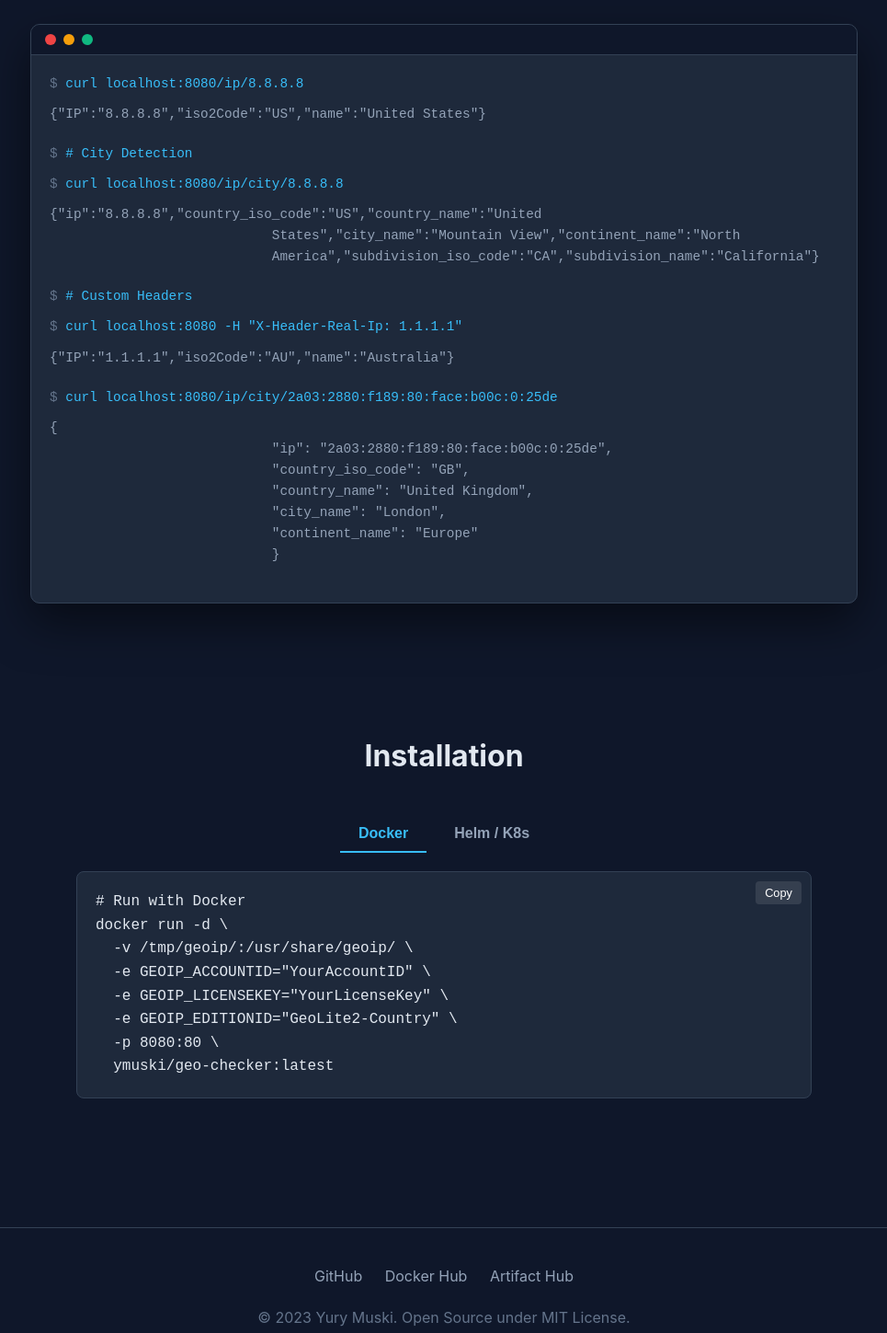
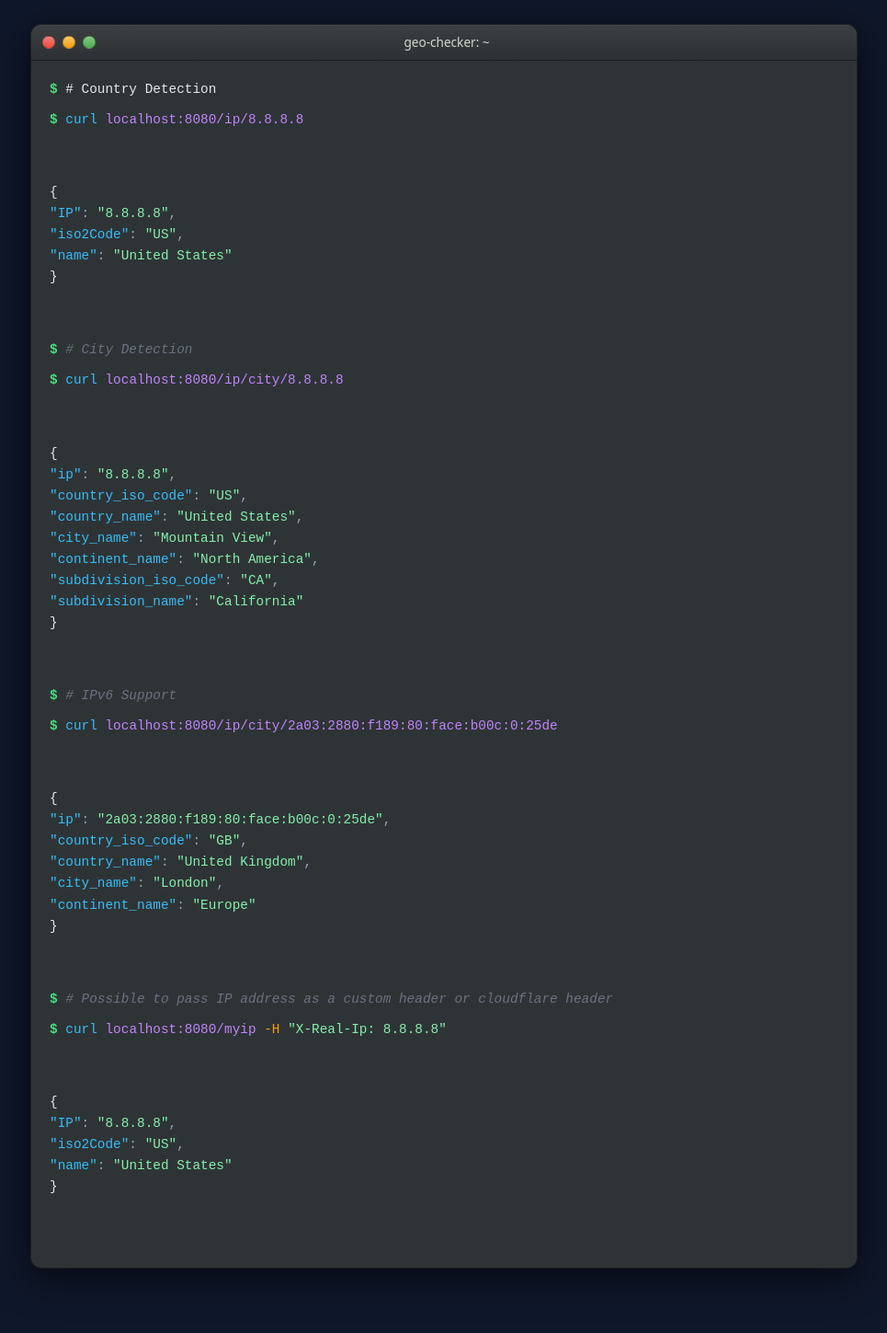
Before and after one commit to yurymuski/geo-checker, a plain HTML site: page index.html in a window 1280 px wide. Shown: the part 1040-2489 px from the top of the page at 92% size, without its empty margins (157-1122 px from the left). Drawn offline with Linux system fonts and the light colour scheme.

Commit message:
refactor: improve terminal UI styling with syntax highlighting, update README examples, and add favicon.ico alias.

```diff
--- a/index.html
+++ b/index.html
@@ -232,40 +232,61 @@
         }
 
         .terminal-window {
-            background: var(--code-bg);
-            border-radius: 10px;
-            box-shadow: 0 20px 50px rgba(0, 0, 0, 0.5);
+            background: #2e3436;
+            border-radius: 12px;
+            box-shadow: 0 10px 40px rgba(0, 0, 0, 0.6);
             overflow: hidden;
-            border: 1px solid var(--border-color);
+            border: 1px solid #1c1f20;
             font-family: var(--font-mono);
             margin: 0 auto;
             max-width: 900px;
         }
 
         .terminal-header {
-            background: #0f172a;
-            padding: 10px 15px;
+            background: linear-gradient(to bottom, #3c3f41, #2e3133);
+            padding: 8px 12px;
             display: flex;
+            align-items: center;
             gap: 8px;
-            border-bottom: 1px solid var(--border-color);
+            border-bottom: 1px solid #1c1f20;
+            box-shadow: inset 0 1px 0 rgba(255, 255, 255, 0.05);
+        }
+
+        .terminal-title {
+            flex: 1;
+            text-align: center;
+            color: #d3d7cf;
+            font-size: 0.85rem;
+            font-weight: 500;
+            font-family: system-ui, -apple-system, sans-serif;
+            margin-right: 60px;
+            /* Balance the space taken by dots */
         }
 
         .dot {
-            width: 12px;
-            height: 12px;
+            width: 14px;
+            height: 14px;
             border-radius: 50%;
+            border: 1px solid rgba(0, 0, 0, 0.2);
+            box-shadow: inset 0 1px 0 rgba(255, 255, 255, 0.1);
+            transition: all 0.2s ease;
+        }
+
+        .dot:hover {
+            filter: brightness(1.1);
+            cursor: pointer;
         }
 
         .red {
-            background: #ef4444;
+            background: linear-gradient(to bottom, #f57d7d, #e74c3c);
         }
 
         .yellow {
-            background: #f59e0b;
+            background: linear-gradient(to bottom, #f9ca5f, #f39c12);
         }
 
         .green {
-            background: #10b981;
+            background: linear-gradient(to bottom, #81c784, #4caf50);
         }
 
         .terminal-body {
@@ -275,21 +296,63 @@
         }
 
         .command {
-            color: var(--primary-color);
+            color: #e2e8f0;
             margin-bottom: 10px;
             display: block;
         }
 
         .command::before {
             content: "$ ";
-            color: #64748b;
+            color: #4ade80;
+            font-weight: bold;
+        }
+
+        /* Syntax highlighting in terminal */
+        .terminal-comment {
+            color: #6b7280;
+            font-style: italic;
+        }
+
+        .terminal-cmd {
+            color: #38bdf8;
+        }
+
+        .terminal-url {
+            color: #c084fc;
+        }
+
+        .terminal-flag {
+            color: #f59e0b;
         }
 
         .output {
             color: #94a3b8;
-            margin-bottom: 20px;
+            margin-bottom: 10px;
             white-space: pre-wrap;
             display: block;
+            text-align: left !important;
+            font-family: var(--font-mono);
+        }
+
+        .output pre {
+            margin: 0;
+            padding: 0;
+            font-family: inherit;
+            color: inherit;
+            white-space: pre;
+        }
+
+        /* JSON syntax highlighting */
+        .json-key {
+            color: #38bdf8;
+        }
+
+        .json-string {
+            color: #86efac;
+        }
+
+        .json-brace {
+            color: #e2e8f0;
         }
 
         /* Installation Tabs */
@@ -351,6 +414,24 @@
             font-family: var(--font-mono);
             color: #e2e8f0;
             margin: 0;
+        }
+
+        /* Syntax highlighting for code blocks */
+        .code-comment {
+            color: #6b7280;
+            font-style: italic;
+        }
+
+        .code-command {
+            color: #38bdf8;
+        }
+
+        .code-string {
+            color: #86efac;
+        }
+
+        .code-flag {
+            color: #c084fc;
         }
 
         .copy-btn {
@@ -484,29 +565,61 @@
                         <div class="dot red"></div>
                         <div class="dot yellow"></div>
                         <div class="dot green"></div>
+                        <div class="terminal-title">geo-checker: ~</div>
                     </div>
                     <div class="terminal-body">
-                        <span class="command">curl localhost:8080/ip/8.8.8.8</span>
-                        <span class="output">{"IP":"8.8.8.8","iso2Code":"US","name":"United States"}</span>
+                        <span class="command"><span class="terminal-comment"></span># Country Detection</span></span>
+                        <span class="command"><span class="terminal-cmd">curl</span> <span
+                                class="terminal-url">localhost:8080/ip/8.8.8.8</span></span>
+                        <span class="output">
+                            <pre><span class="json-brace">{</span>
+<span class="json-key">"IP"</span>: <span class="json-string">"8.8.8.8"</span>,
+<span class="json-key">"iso2Code"</span>: <span class="json-string">"US"</span>,
+<span class="json-key">"name"</span>: <span class="json-string">"United States"</span>
+<span class="json-brace">}</span></pre>
+                        </span>
 
-                        <span class="command"># City Detection</span>
-                        <span class="command">curl localhost:8080/ip/city/8.8.8.8</span>
-                        <span class="output">{"ip":"8.8.8.8","country_iso_code":"US","country_name":"United
-                            States","city_name":"Mountain View","continent_name":"North
-                            America","subdivision_iso_code":"CA","subdivision_name":"California"}</span>
+                        <span class="command"><span class="terminal-comment"># City Detection</span></span>
+                        <span class="command"><span class="terminal-cmd">curl</span> <span
+                                class="terminal-url">localhost:8080/ip/city/8.8.8.8</span></span>
+                        <span class="output">
+                            <pre><span class="json-brace">{</span>
+<span class="json-key">"ip"</span>: <span class="json-string">"8.8.8.8"</span>,
+<span class="json-key">"country_iso_code"</span>: <span class="json-string">"US"</span>,
+<span class="json-key">"country_name"</span>: <span class="json-string">"United States"</span>,
+<span class="json-key">"city_name"</span>: <span class="json-string">"Mountain View"</span>,
+<span class="json-key">"continent_name"</span>: <span class="json-string">"North America"</span>,
+<span class="json-key">"subdivision_iso_code"</span>: <span class="json-string">"CA"</span>,
+<span class="json-key">"subdivision_name"</span>: <span class="json-string">"California"</span>
+<span class="json-brace">}</span></pre>
+                        </span>
 
-                        <span class="command"># Custom Headers</span>
-                        <span class="command">curl localhost:8080 -H "X-Header-Real-Ip: 1.1.1.1"</span>
-                        <span class="output">{"IP":"1.1.1.1","iso2Code":"AU","name":"Australia"}</span>
+                        <span class="command"><span class="terminal-comment"># IPv6 Support</span></span>
+                        <span class="command"><span class="terminal-cmd">curl</span> <span
+                                class="terminal-url">localhost:8080/ip/city/2a03:2880:f189:80:face:b00c:0:25de</span></span>
+                        <span class="output">
+                            <pre><span class="json-brace">{</span>
+<span class="json-key">"ip"</span>: <span class="json-string">"2a03:2880:f189:80:face:b00c:0:25de"</span>,
+<span class="json-key">"country_iso_code"</span>: <span class="json-string">"GB"</span>,
+<span class="json-key">"country_name"</span>: <span class="json-string">"United Kingdom"</span>,
+<span class="json-key">"city_name"</span>: <span class="json-string">"London"</span>,
+<span class="json-key">"continent_name"</span>: <span class="json-string">"Europe"</span>
+<span class="json-brace">}</span></pre>
+                        </span>
 
-                        <span class="command">curl localhost:8080/ip/city/2a03:2880:f189:80:face:b00c:0:25de</span>
-                        <span class="output">{
-                            "ip": "2a03:2880:f189:80:face:b00c:0:25de",
-                            "country_iso_code": "GB",
-                            "country_name": "United Kingdom",
-                            "city_name": "London",
-                            "continent_name": "Europe"
-                            }</span>
+                        <span class="command"><span class="terminal-comment"># Possible to pass IP address as a custom
+                                header or cloudflare header</span></span>
+                        <span class="command"><span class="terminal-cmd">curl</span> <span
+                                class="terminal-url">localhost:8080/myip</span> <span class="terminal-flag">-H</span>
+                            <span class="json-string">"X-Real-Ip: 8.8.8.8"</span></span>
+                        <span class="output">
+                            <pre><span class="json-brace">{</span>
+<span class="json-key">"IP"</span>: <span class="json-string">"8.8.8.8"</span>,
+<span class="json-key">"iso2Code"</span>: <span class="json-string">"US"</span>,
+<span class="json-key">"name"</span>: <span class="json-string">"United States"</span>
+<span class="json-brace">}</span></pre>
+                        </span>
+
                     </div>
                 </div>
             </div>
@@ -523,14 +636,12 @@
                 <div id="docker" class="tab-content active">
                     <div class="code-block">
                         <button class="copy-btn" onclick="copyCode('docker-code')">Copy</button>
-                        <pre id="docker-code">
-# Run with Docker
-docker run -d \
-  -v /tmp/geoip/:/usr/share/geoip/ \
-  -e GEOIP_ACCOUNTID="YourAccountID" \
-  -e GEOIP_LICENSEKEY="YourLicenseKey" \
-  -e GEOIP_EDITIONID="GeoLite2-Country" \
-  -p 8080:80 \
+                        <pre id="docker-code"><span class="code-comment"># Run with Docker</span>
+<span class="code-command">docker run</span> <span class="code-flag">-d</span> \
+  <span class="code-flag">-e</span> GEOIP_ACCOUNTID=<span class="code-string">"YourAccountID"</span> \
+  <span class="code-flag">-e</span> GEOIP_LICENSEKEY=<span class="code-string">"YourLicenseKey"</span> \
+  <span class="code-flag">-e</span> GEOIP_EDITIONID=<span class="code-string">"GeoLite2-Country"</span> \
+  <span class="code-flag">-p</span> 8080:80 \
   ymuski/geo-checker:latest</pre>
                     </div>
                 </div>
@@ -538,15 +649,14 @@ docker run -d \
                 <div id="helm" class="tab-content">
                     <div class="code-block">
                         <button class="copy-btn" onclick="copyCode('helm-code')">Copy</button>
-                        <pre id="helm-code">
-# Add Helm Repo
-helm repo add geo-checker https://yurymuski.github.io/geo-checker/helm/
-helm repo update
+                        <pre id="helm-code"><span class="code-comment"># Add Helm Repo</span>
+<span class="code-command">helm repo add</span> geo-checker https://yurymuski.github.io/geo-checker/helm/
+<span class="code-command">helm repo update</span>
 
-# Install Chart
-helm upgrade --install my-geo-checker geo-checker/geo-checker \
-  --set maxmind.geoipAccountid="YourAccountID" \
-  --set maxmind.geoipLicensekey="YourLicenseKey"</pre>
+<span class="code-comment"># Install Chart</span>
+<span class="code-command">helm upgrade</span> <span class="code-flag">--install</span> my-geo-checker geo-checker/geo-checker \
+  <span class="code-flag">--set</span> maxmind.geoipAccountid=<span class="code-string">"YourAccountID"</span> \
+  <span class="code-flag">--set</span> maxmind.geoipLicensekey=<span class="code-string">"YourLicenseKey"</span></pre>
                     </div>
                 </div>
             </div>
@@ -560,7 +670,7 @@ helm upgrade --install my-geo-checker geo-checker/geo-checker \
                 <a href="https://hub.docker.com/r/ymuski/geo-checker" target="_blank">Docker Hub</a>
                 <a href="https://artifacthub.io/packages/helm/geo-checker/geo-checker" target="_blank">Artifact Hub</a>
             </div>
-            <p>&copy; 2023 Yury Muski. Open Source under MIT License.</p>
+            <p>&copy; 2025 Yury Muski. Open Source under MIT License.</p>
         </div>
     </footer>
 
```
Also changed, not shown: favicon.png, 3 other files.
